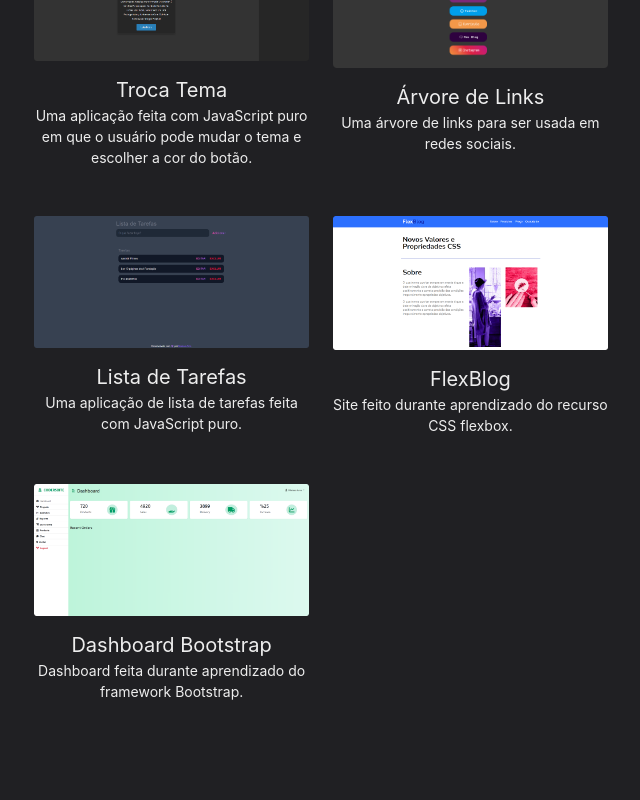
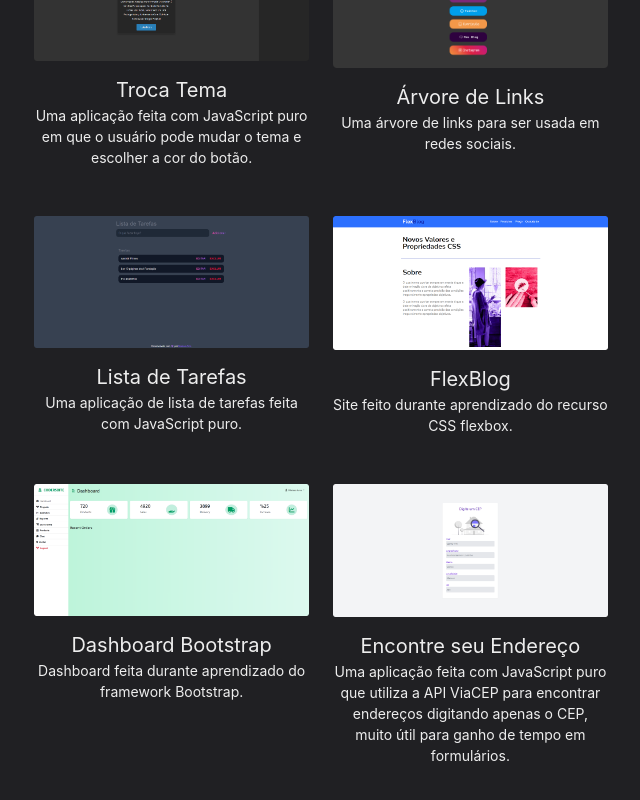
Before and after one commit to lucas-nachtigall/next-portfolio-local-test, a Next.js app: page /works in a window 1280 px wide. Shown: the part 496-1296 px from the top of the page, without its empty margins (319-959 px from the left). Before the commit the page ends 1254 px from the top, so only its background shows below. Built offline with nearby package versions, Linux system fonts and the light colour scheme.

Commit message:
add consulta_cep

```diff
--- a/pages/works.js
+++ b/pages/works.js
@@ -10,6 +10,7 @@ import link_tree from '../public/images/works/link_tree.png'
 import task_list from '../public/images/works/task_list.png'
 import flexblog from '../public/images/works/flexblog.png'
 import dash_bootstrap from '../public/images/works/dash_bootstrap.png'
+import busca_cep from '../public/images/works/busca_cep.png'
 
 const Works = () => {
     return (
@@ -58,6 +59,12 @@ const Works = () => {
                     Dashboard feita durante aprendizado do framework Bootstrap.
                     </WorkGridItem>
                 </Section>
+                <Section>
+                    <WorkGridItem id="busca_cep" title="Encontre seu Endereço" thumbnail={busca_cep}>
+                    Uma aplicação feita com JavaScript puro que utiliza a API ViaCEP para encontrar endereços
+                    digitando apenas o CEP, muito útil para ganho de tempo em formulários.
+                    </WorkGridItem>
+                </Section>
             </SimpleGrid>
         </Container>
     )
```
Also changed, not shown: public/images/works/busca_cep.png (added).
